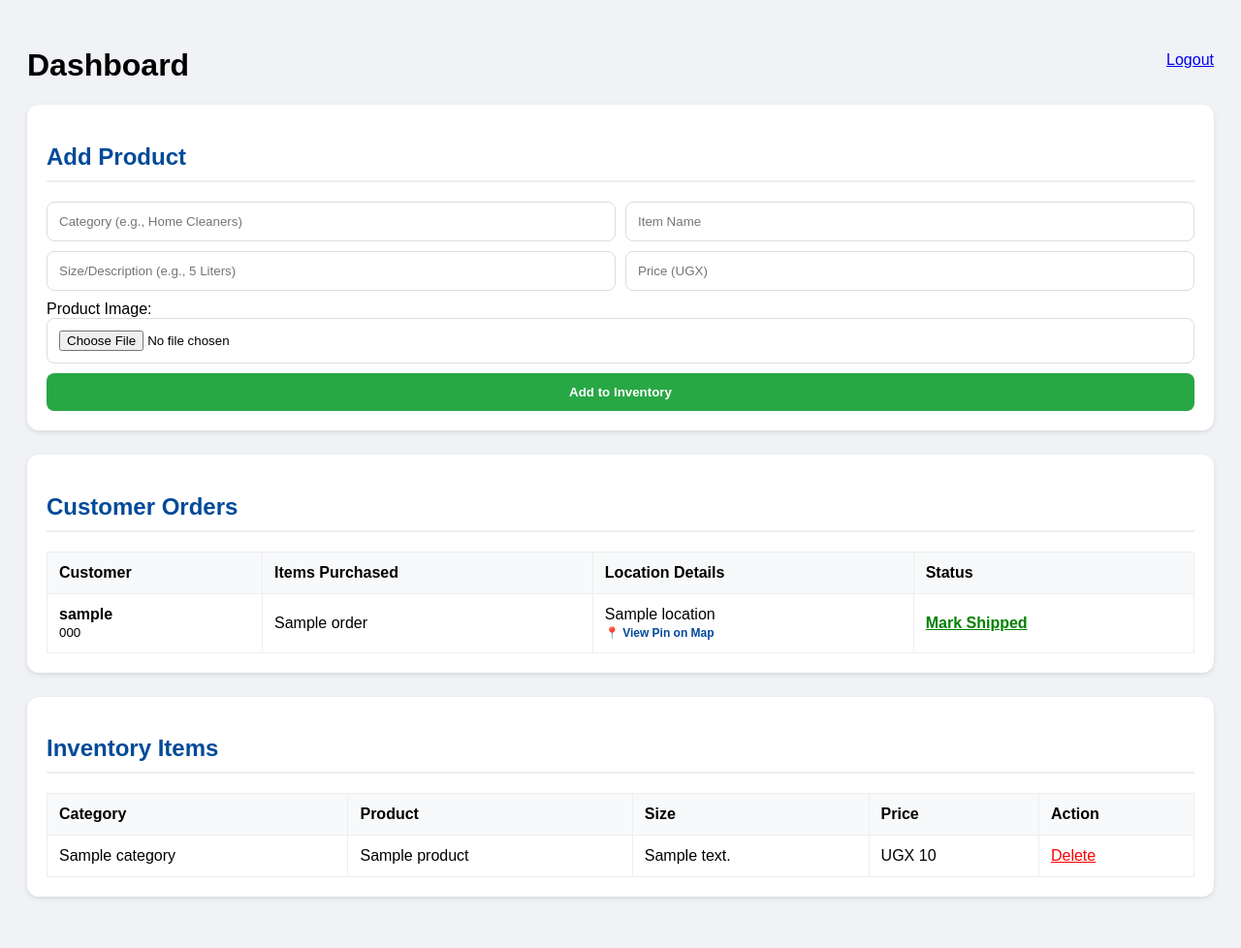
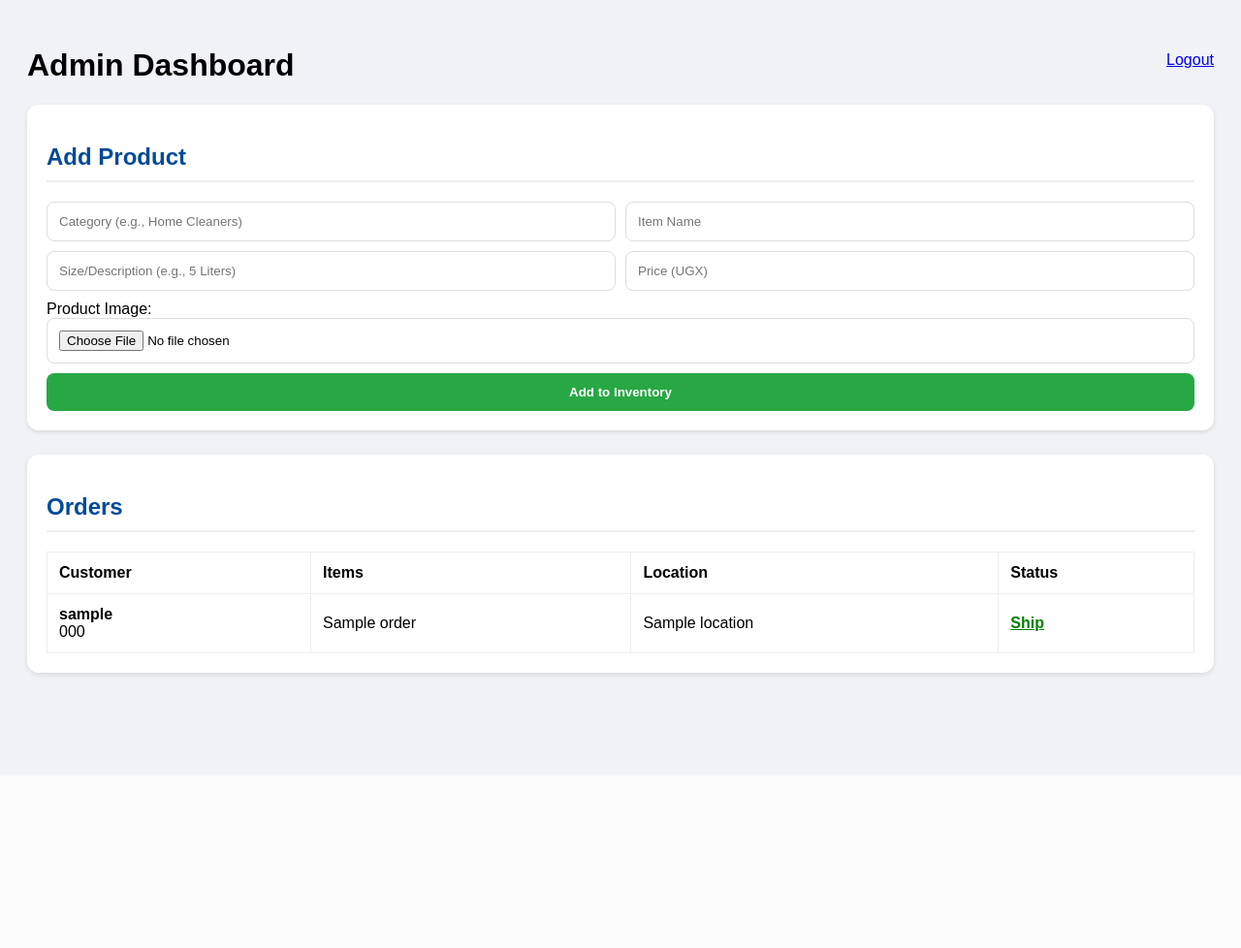
Before and after one commit to FAR-ANALYST/phionah-plastics, a Flask app: template templates/admin.html in a window 1280 px wide. Shown: the whole page at 97% size. After the commit the page ends 700 px from the top, so only its background shows below. Run offline with Flask 3, Linux system fonts and the light colour scheme; the template is opened without the code that fills it: most values are stand-ins (such as "Sample title", 1, 10 or a date in 2020).

Commit message:
Update admin.html

```diff
--- a/templates/admin.html
+++ b/templates/admin.html
@@ -1,7 +1,6 @@
 <!DOCTYPE html>
-<html lang="en">
+<html>
 <head>
-    <meta charset="UTF-8">
     <title>Admin - Phionah's Shops</title>
     <style>
         body { font-family: sans-serif; background: #f0f2f5; padding: 20px; }
@@ -12,13 +11,11 @@
         button { background: #28a745; color: white; border: none; padding: 12px; border-radius: 8px; cursor: pointer; grid-column: span 2; font-weight: bold; }
         table { width: 100%; border-collapse: collapse; margin-top: 15px; }
         th, td { padding: 12px; border: 1px solid #eee; text-align: left; }
-        th { background: #f8f9fa; }
-        .map-link { color: #004a99; text-decoration: none; font-weight: bold; font-size: 12px; }
     </style>
 </head>
 <body>
     <div style="display: flex; justify-content: space-between;">
-        <h1>Dashboard</h1>
+        <h1>Admin Dashboard</h1>
         <a href="/logout" style="margin-top: 25px;">Logout</a>
     </div>
 
@@ -38,66 +35,23 @@
     </div>
 
     <div class="box">
-        <h2>Customer Orders</h2>
+        <h2>Orders</h2>
         <table>
-            <thead>
-                <tr>
-                    <th>Customer</th>
-                    <th>Items Purchased</th>
-                    <th>Location Details</th>
-                    <th>Status</th>
-                </tr>
-            </thead>
-            <tbody>
+            <tr><th>Customer</th><th>Items</th><th>Location</th><th>Status</th></tr>
             {% for o in orders %}
             <tr>
-                    <td>
-                        <strong>{{ o.username }}</strong><br>
-                        <small>{{ o.phone }}</small>
-                    </td>
+                <td><strong>{{ o.username }}</strong><br>{{ o.phone }}</td>
                 <td>{{ o.item_name }}</td>
-                    <td>
-                        {{ o.location }}<br>
-                        {% if o.coordinates %}
-                        <a href="https://www.google.com/maps/search/?api=1&query={{ o.coordinates }}" target="_blank" class="map-link">📍 View Pin on Map</a>
-                        {% endif %}
-                    </td>
+                <td>{{ o.location }}</td>
                 <td>
                     {% if o.status == 'Pending' %}
-                        <a href="/update_status/{{ o.order_id }}" style="color: green; font-weight: bold;">Mark Shipped</a>
+                    <a href="/update_status/{{ o.order_id }}" style="color: green; font-weight: bold;">Ship</a>
                     {% else %}
-                        <span style="color: #888;">{{ o.status }}</span>
+                    {{ o.status }}
                     {% endif %}
                 </td>
             </tr>
             {% endfor %}
-            </tbody>
-        </table>
-    </div>
-
-    <div class="box">
-        <h2>Inventory Items</h2>
-        <table>
-            <thead>
-                <tr>
-                    <th>Category</th>
-                    <th>Product</th>
-                    <th>Size</th>
-                    <th>Price</th>
-                    <th>Action</th>
-                </tr>
-            </thead>
-            <tbody>
-                {% for p in products %}
-                <tr>
-                    <td>{{ p.category }}</td>
-                    <td>{{ p.name }}</td>
-                    <td>{{ p.description }}</td>
-                    <td>UGX {{ "{:,}".format(p.price) }}</td>
-                    <td><a href="/delete_product/{{ p.id }}" style="color: red;" onclick="return confirm('Delete this?')">Delete</a></td>
-                </tr>
-                {% endfor %}
-            </tbody>
         </table>
     </div>
 </body>
```
Lines whose indentation alone changed are shown as unchanged.
